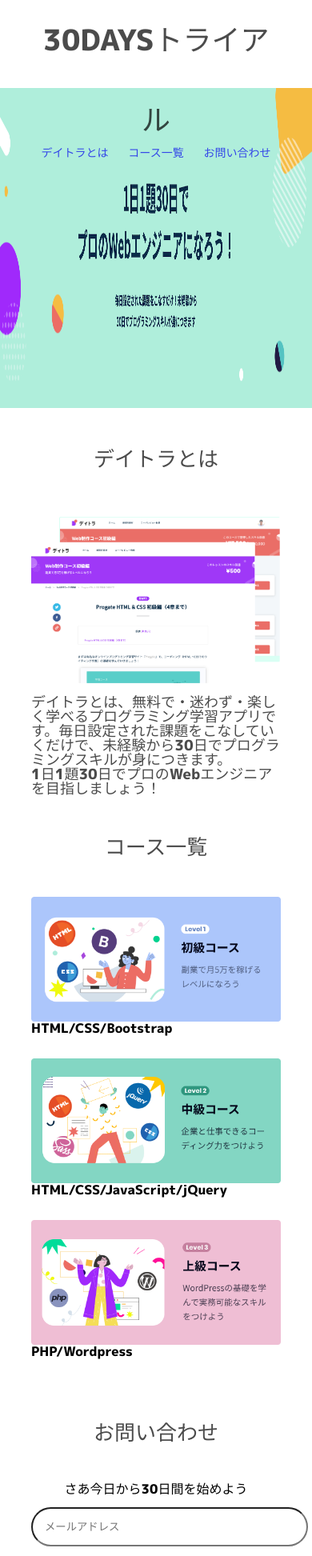
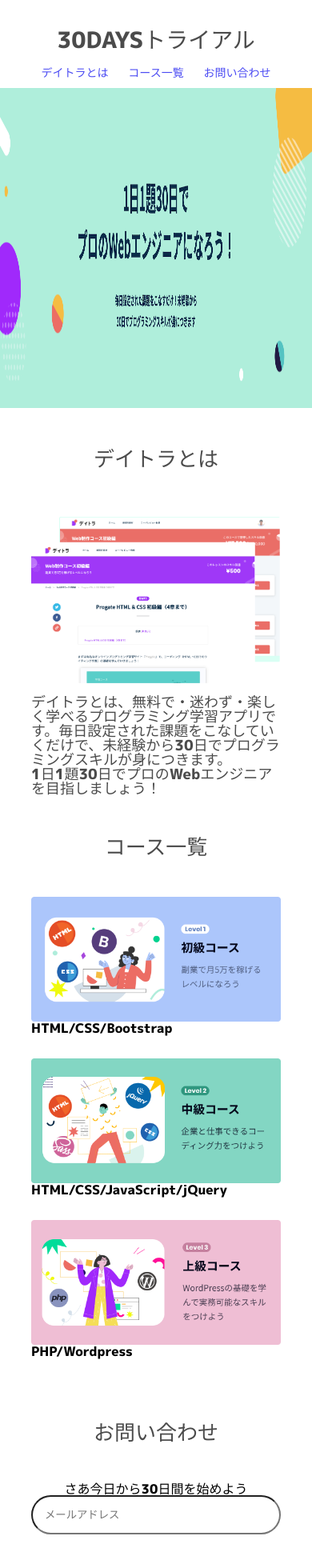
Before and after one commit to Watanabe-Sho/Web2, a plain HTML site: page デイトラ/index.html in a window 390 px wide. Shown: the top 1945 px of the page at 80% size. Drawn offline with Linux system fonts and the light colour scheme; a web font is replaced by a local one.

Commit message:
Add files via upload

```diff
--- a/デイトラ/css/style.css
+++ b/デイトラ/css/style.css
@@ -176,6 +176,9 @@
     .form-title {
         font-size: 26px;
     }
+    .header-logo {
+        font-size: 28px;
+    }
     .header-container {
         display: block;
         text-align: center;
@@ -228,7 +231,7 @@
         width: 100%;
     }
     .form-mail input {
-        margin-top: 15px;
+        box-sizing: border-box;
         width: 100%;
     }
     .footer-container {
```
